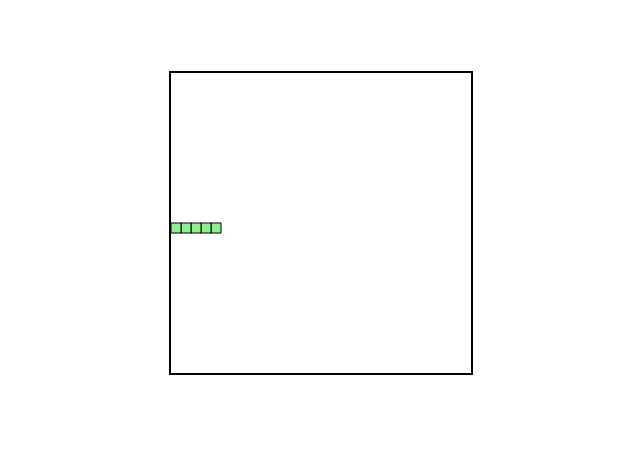
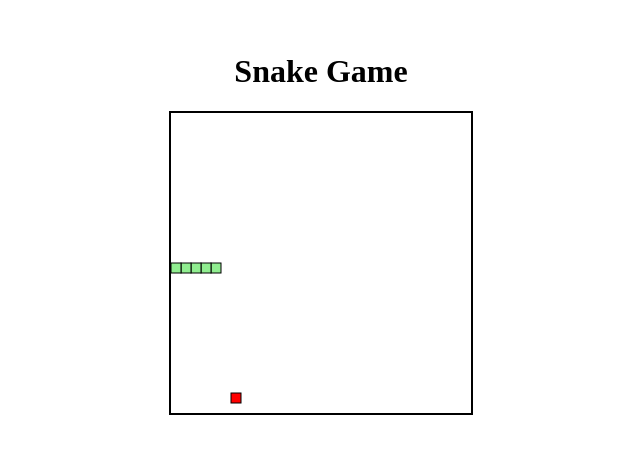
Before and after one commit to CozminDev/snake-game-vanilla-javascript, a website: page index.html in a window 1280 px wide. Shown: the part 185-638 px from the top of the page, without its empty margins (327-967 px from the left). Drawn offline with Linux system fonts and the light colour scheme.

Commit message:
Added food and endgame logic

```diff
--- a/index.html
+++ b/index.html
@@ -4,8 +4,10 @@
         <link rel="stylesheet" href="main.css">
     </head>
     <body>
-        <canvas id="gameCanvas" width="300" height="300"></canvas>
-
+        <div class="game">
+            <h1 id="game-title">Snake Game</h1>
+            <canvas id="gameCanvas" width="300" height="300"></canvas>
+        </div>
         <script src="main.js" ></script>
     </body>
 </html>
--- a/main.css
+++ b/main.css
@@ -12,6 +12,12 @@ body{
     overflow: hidden;
 }
 
+.game{
+    display:flex;
+    flex-direction: column;
+    align-items: center;
+}
+
 #gameCanvas{
     border:2px solid black;
 }
--- a/main.js
+++ b/main.js
@@ -9,24 +9,49 @@ let snake = [
 let dx = 10;
 let dy = 0;
 
+let isMovingRight = true;
+let isMovingLeft = false;
+let isMovingUp = false;
+let isMovingDown = false;
+
+let food = {};
+
 let canvas = document.getElementById("gameCanvas");
 let ctx = canvas.getContext("2d");
 
+//Start
+main();
+document.addEventListener("keydown", e => changeDirection(e));
+
 function main() {
-  setInterval(function onTick() {
+  generateFood();
+  let interval = setInterval(function onTick() {
     clearCanvas();
+    drawFood();
     drawSnake();
     advanceSnake();
+    if (didGameEnd()) {
+      clearInterval(interval);
+      let elem = document.getElementById("game-title");
+      elem.innerHTML = "Game Over";
+    }
   }, 100);
 }
 
-function randomTen(min, max){
-    return Math.round((Math.random() * (max-min) + min) / 10 ) * 10;
+function clearCanvas() {
+  ctx.clearRect(0, 0, canvas.width, canvas.height);
+}
+
+function drawFood() {
+  ctx.fillStyle = "#FF0000";
+  ctx.strokeStyle = "#000000";
+
+  ctx.fillRect(food.x, food.y, 10, 10);
+  ctx.strokeRect(food.x, food.y, 10, 10);
 }
 
 function drawSnake() {
   snake.forEach(snakePart => drawSnakePart(snakePart));
-  console.log(randomTen(0, canvas.width));
 }
 
 function drawSnakePart(snakePart) {
@@ -37,22 +62,51 @@ function drawSnakePart(snakePart) {
 }
 
 function advanceSnake() {
+  checkCurrentDirection();
   let head = {};
-  if (snake[0].x == canvas.width - 10 && snake[2].x == snake[0].x - 20) {
+  if (snake[0].x == canvas.width - 10 && isMovingRight) {
     head = { x: 0, y: snake[0].y };
+  } else if (snake[0].x == 0 && isMovingLeft) {
+    head = { x: canvas.width, y: snake[0].y };
+  } else if (snake[0].y == canvas.height - 10 && isMovingUp) {
+    head = { x: snake[0].x, y: 0 };
+  } else if (snake[0].y == 0 && isMovingDown) {
+    head = { x: snake[0].x, y: canvas.height };
+  } else head = { x: snake[0].x + dx, y: snake[0].y + dy };
+  snake.unshift(head);
+
+  const didEatFood = snake[0].x == food.x && snake[0].y == food.y;
+  if (didEatFood) {
+    generateFood();
+  } else {
+    snake.pop();
   }
-  else if (snake[0].x == 0 && snake[2].x == snake[0].x + 20) {
-    head = { x: canvas.width, y: snake[0].y };
+}
+
+function checkCurrentDirection() {
+  isMovingRight = dx == 10;
+  isMovingLeft = dx == -10;
+  isMovingUp = dy == 10;
+  isMovingDown = dy == -10;
+}
+
+function generateFood() {
+  food = {
+    x: randomTen(0, canvas.width - 10),
+    y: randomTen(0, canvas.height - 10)
+  };
+}
+
+function randomTen(min, max) {
+  return Math.round((Math.random() * (max - min) + min) / 10) * 10;
+}
+
+function didGameEnd() {
+  for (let index = 4; index < snake.length; index++) {
+    if (snake[0].x == snake[index].x && snake[0].y == snake[index].y)
+      return true;
   }
-  else if (snake[0].y == canvas.height - 10 && snake[2].y == snake[0].y - 20) {
-    head = { x: snake[0].x, y: 0 };
-  }
-  else if (snake[0].y == 0 && snake[2].y == snake[0].y + 20) {
-    head = { x: snake[0].x, y: canvas.height };
-  }
-  else head = { x: snake[0].x + dx, y: snake[0].y + dy };
-  snake.unshift(head);
-  snake.pop();
+  return false;
 }
 
 function changeDirection(e) {
@@ -62,10 +116,7 @@ function changeDirection(e) {
   const KEY_UP = 38;
   const KEY_DOWN = 40;
 
-  const isMovingRight = dx == 10;
-  const isMovingLeft = dx == -10;
-  const isMovingUp = dy == 10;
-  const isMovingDown = dy == -10;
+  checkCurrentDirection();
 
   if (keyCode == KEY_RIGHT && (isMovingUp || isMovingDown)) {
     dx = 10;
@@ -87,11 +138,3 @@ function changeDirection(e) {
     dy = 10;
   }
 }
-
-function clearCanvas() {
-  ctx.clearRect(0, 0, canvas.width, canvas.height);
-}
-
-main();
-
-document.addEventListener("keydown", e => changeDirection(e));
```
